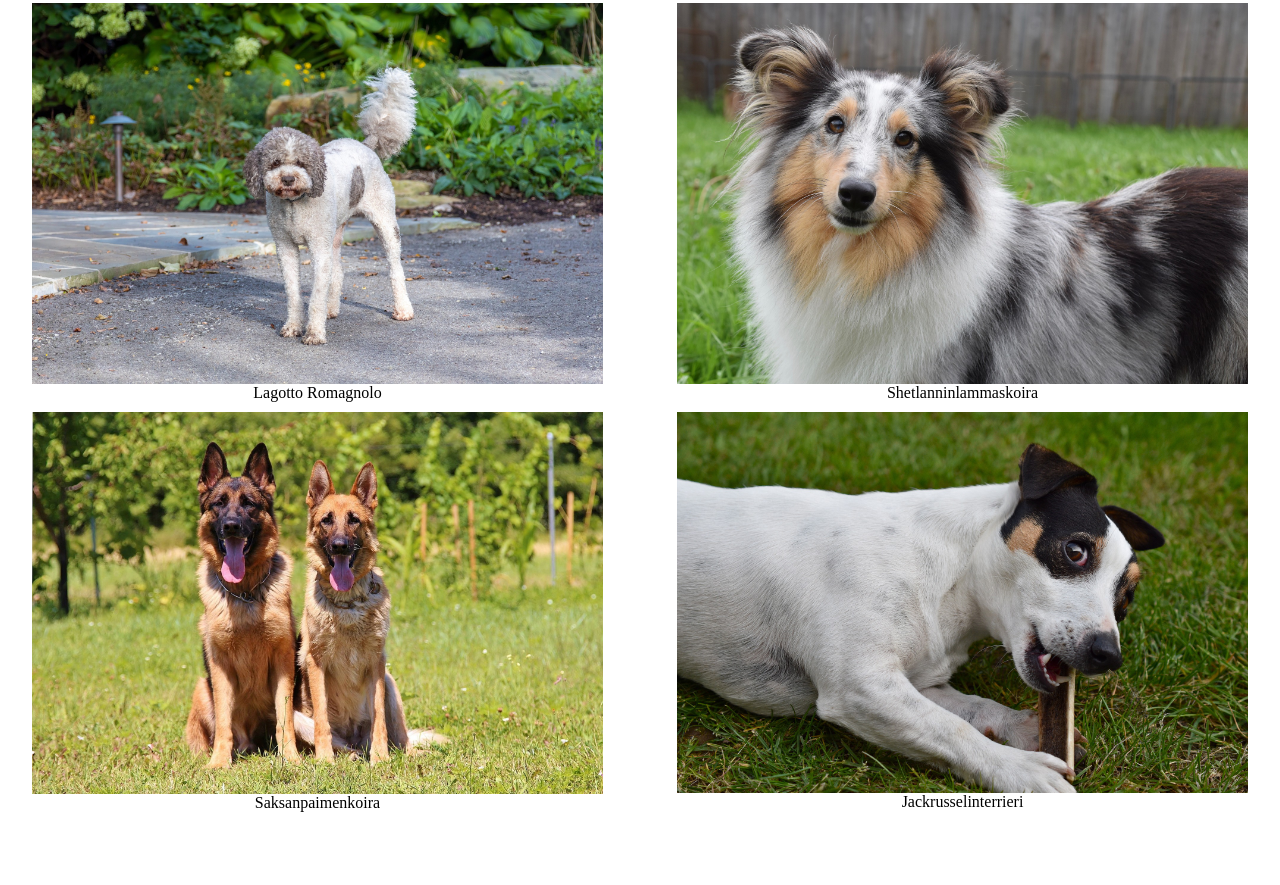
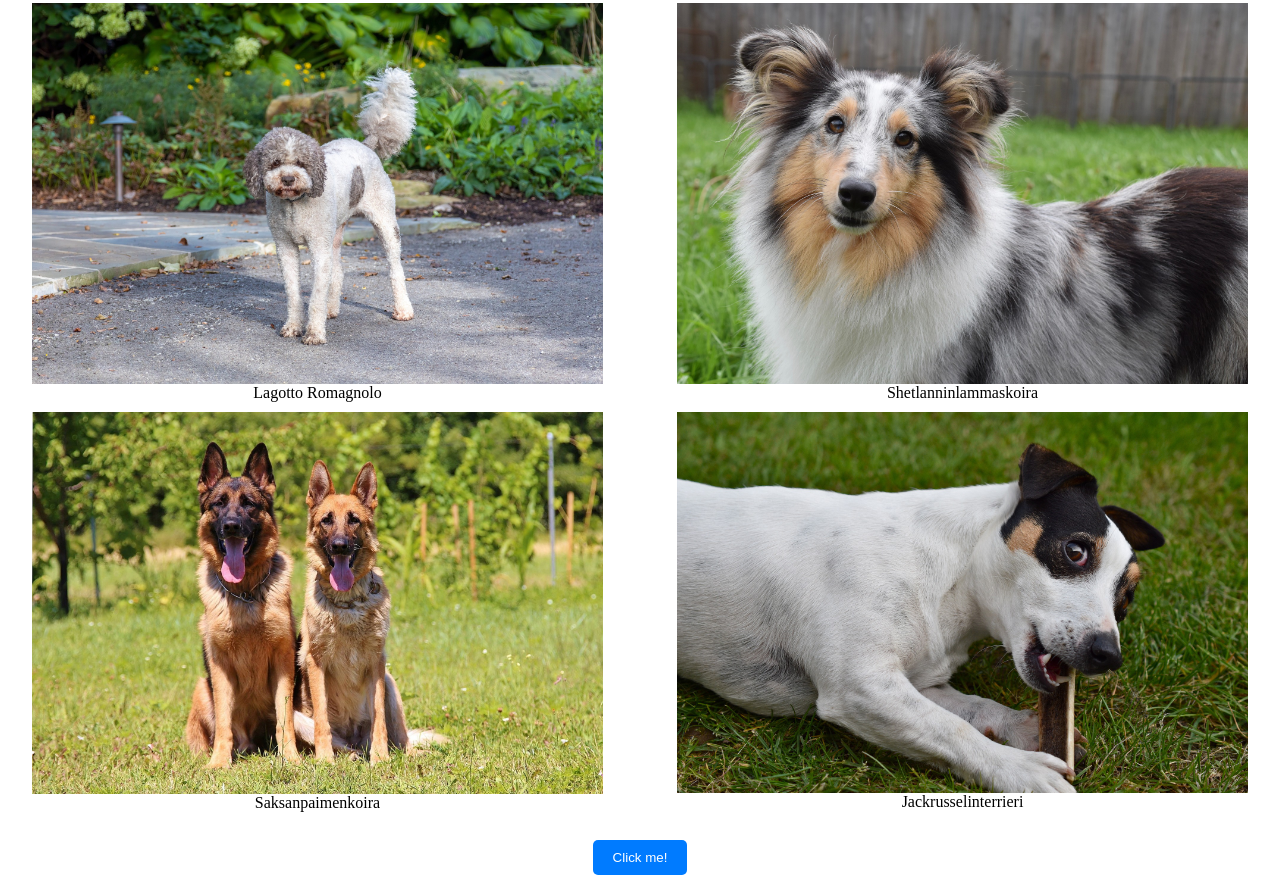
Before and after one commit to SiniKykyri/Simple-web-application, a plain HTML site: page gallery.html in a window 1280 px wide. Shown: the part 1020-1905 px from the top of the page. Before the commit the page ends 1832 px from the top, so only its background shows below. Drawn offline with Linux system fonts and the light colour scheme.

Commit message:
started animation to gallery

```diff
--- a/css/style.css
+++ b/css/style.css
@@ -161,8 +161,28 @@ input[type="submit"]:hover{
 br{
     margin-top: 10px;
 }
+@keyframes example{
+    from {background-color: rgb(240, 244, 252);}
+    to {background-color: #ddd;}
+}
 
+.buttonspace{
+    text-align: center;
 
+}
+.buttonspace button{
+    background-color: #007bff;
+    color: #fff;
+    padding: 10px 20px;
+    border: none;
+    border-radius: 5px;
+    cursor: pointer;
+    margin: 10px;
+}
+
+.buttonspace button:hover{
+    background-color: #0056b3;
+}
 @media (max-width: 768px){
     #navigation li{
         display: block;
--- a/gallery.html
+++ b/gallery.html
@@ -44,6 +44,12 @@
         <div class="gallery-item"><img src="assets/pictures/jackrussel.jpg" alt="Koiruuksien koiruus">
             <figcaption>Jackrusselinterrieri</figcaption></div>
     </div>
+    <br>
+
+    <div class="buttonspace">
+        <div class="button"></div><button type="button">Click me!</button>
+    </div>
+
 
 
 </body>
```
